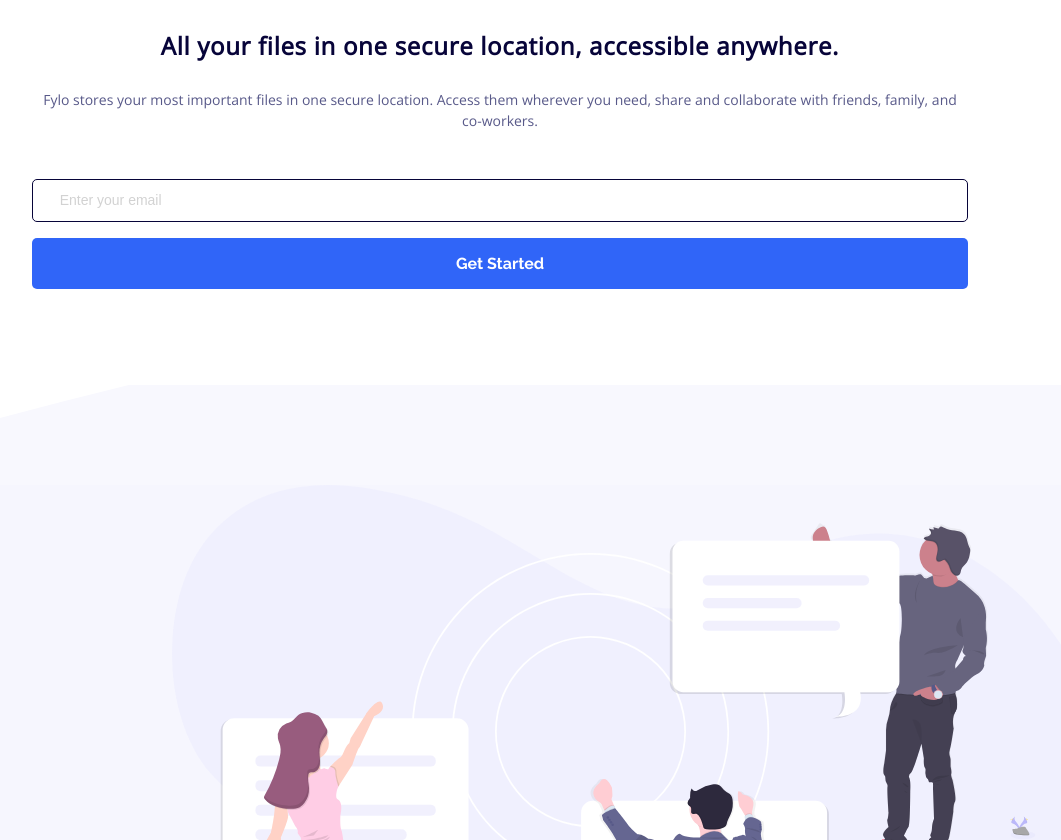
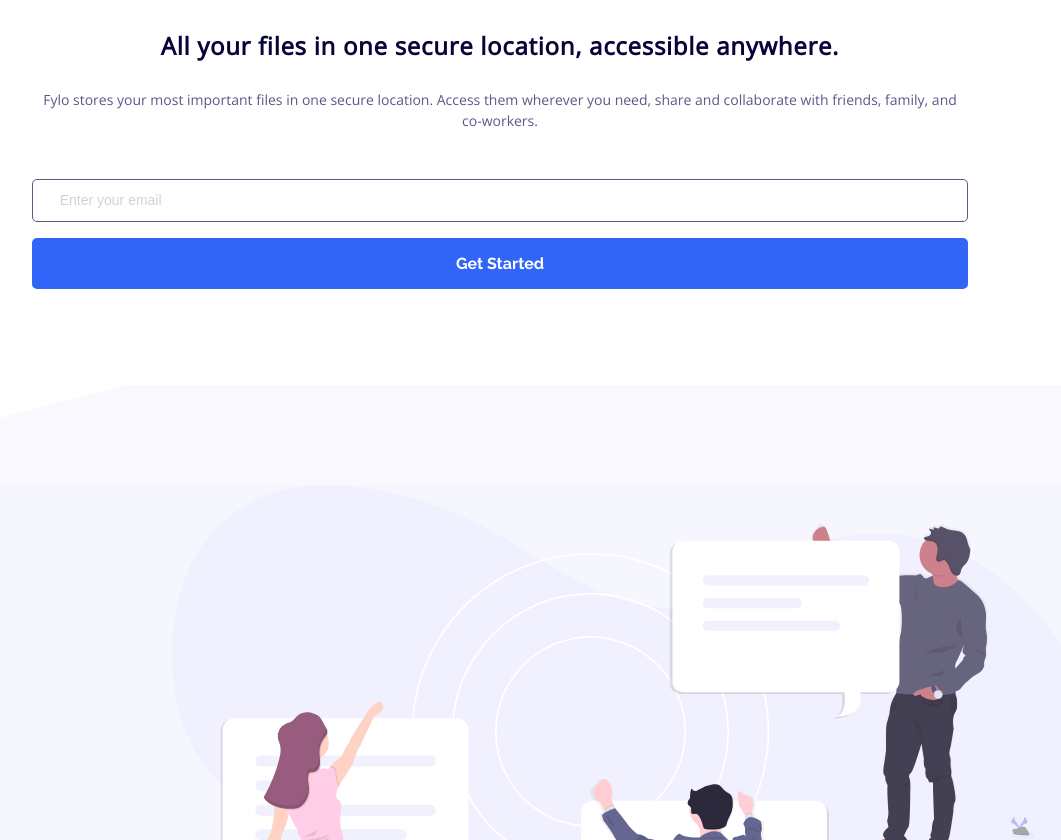
Before and after one commit to someone1699/Fylo-Landing-Page, a plain HTML site: page index.html in a window 1280 px wide. Shown: the part 920-1760 px from the top of the page, without its empty margins (0-1061 px from the left). Drawn offline with nearby package versions, Linux system fonts and the light colour scheme.

Commit message:
Add files via upload

```diff
--- a/style.css
+++ b/style.css
@@ -62,7 +62,8 @@ footer a {
 }
 
 .input:focus {
-    outline-color: var(--clr-primary);
+    outline: none;
+    border-color: var(--clr-primary);
 }
 
 /* ------------------------ */
@@ -163,7 +164,7 @@ input {
     width: 100%;
     padding: 1em 2em;
     margin-top: 2.5em;
-    border: 1px solid var(--txt-clr-black);
+    border: 1px solid var(--txt-clr-light);
     border-radius: 5px;
 }
 
@@ -206,7 +207,6 @@ button {
 
 .second-btn {
     width: 80%;
-
 }
 
 .underline-btn {
```
